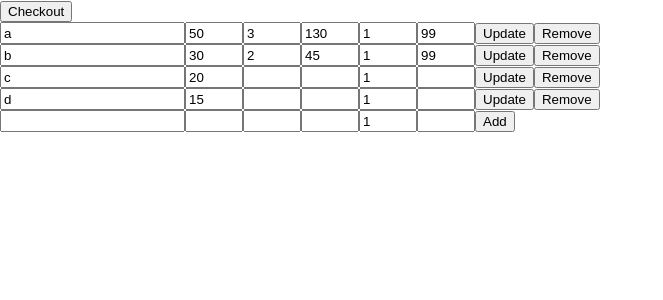
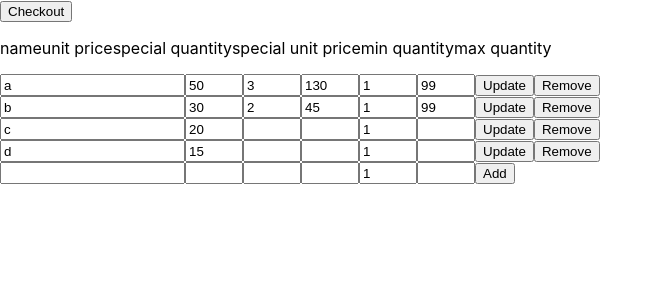
Before and after one commit to DatKyle/checkout_kata, a React (Create React App) app: page / in a window 1280 px wide. Both pictures are taken after a click on the button "Edit Products". Shown: the top 300 px of the page, without its empty margins (0-663 px from the left). Built offline with nearby package versions, Linux system fonts and the light colour scheme.

Commit message:
Added product table header

```diff
--- a/src/components/product/list-products.jsx
+++ b/src/components/product/list-products.jsx
@@ -37,6 +37,14 @@ function ViewProducts({ products }) {
 
 function EditProducts({ products }) {
     return <div className='edit products'>
+        <div className='row'>
+            <p>name</p>
+            <p>unit price</p>
+            <p>special quantity</p>
+            <p>special unit price</p>
+            <p>min quantity</p>
+            <p>max quantity</p>
+        </div>
         {
             products && products.length > 0 ?
                 products.map((product) => <EditProduct key={product.id} product={product} />)
```
